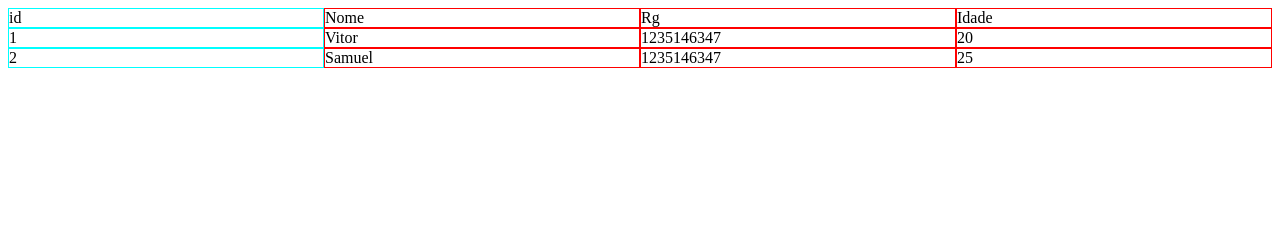
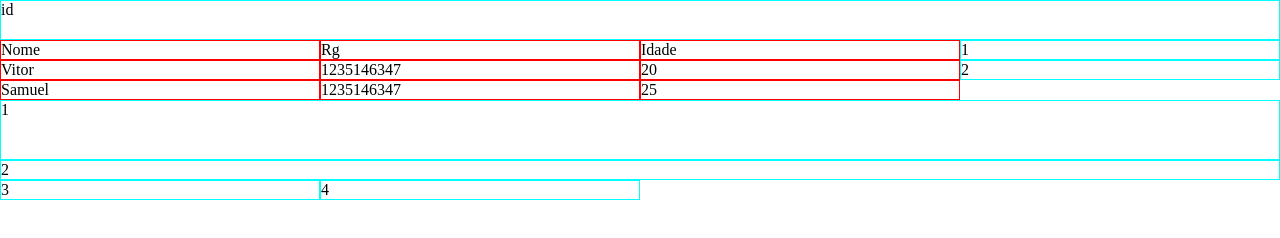
Before and after one commit to VitorGomesder4/fullstackcurso-avan-andohtml-css, a plain HTML site: page grid/fundamentos/index.html in a window 1280 px wide. Drawn offline with Linux system fonts and the light colour scheme.

Commit message:
avanços grid

```diff
--- a/grid/fundamentos/index.html
+++ b/grid/fundamentos/index.html
@@ -1,5 +1,6 @@
 <link rel="stylesheet" href="style.css">
 
+<body>
 <div class="tabela">
     <!--index 1-->
     <div>id</div>
@@ -19,3 +20,11 @@
     <span>1235146347</span>
     <span>25</span>
 </div>
+
+<div id="tabela2">
+    <div>1</div>
+    <div>2</div>
+    <div>3</div>
+    <div>4</div>
+</div>
+</body>
--- a/grid/fundamentos/style.css
+++ b/grid/fundamentos/style.css
@@ -3,11 +3,25 @@
     display: grid;
 } Tudo na div app ira virar block
 */
+body {
+    margin: 0;
+}
 
 .tabela {
     display: grid;
     /*grid-template-columns: repeat(3, 1fr);*/
+    /*grid-template-columns: repeat(4, 1fr);*/
     grid-template-columns: repeat(4, 1fr);
+    grid-template-rows: 1fr;
+    height: 100px;
+}
+
+.tabela div:nth-child(1) {
+    grid-column-start: 1;
+    grid-column-end: 5;
+}
+.tabela div:nth-child(2) {
+    grid-column: 1/3;
 }
 
 .tabela > div {
@@ -19,3 +33,25 @@ span {
     border: 1px solid;
     border-color: red;
 }
+
+#tabela2 {
+    display: grid;
+    grid-template-columns: repeat(4, 1fr);
+    grid-template-rows: 1fr;
+    height: 100px;
+}
+
+#tabela2 > div {
+    border: 1px solid;
+    border-color: aqua;
+}
+
+#tabela2 div:nth-child(1) {
+    grid-column-start: 1;
+    grid-column-end: 5;
+}
+
+#tabela2 div:nth-child(2) {
+    grid-column-start: 1;
+    grid-column-end: 5;
+}
```
Also changed, not shown: 1 other file.
